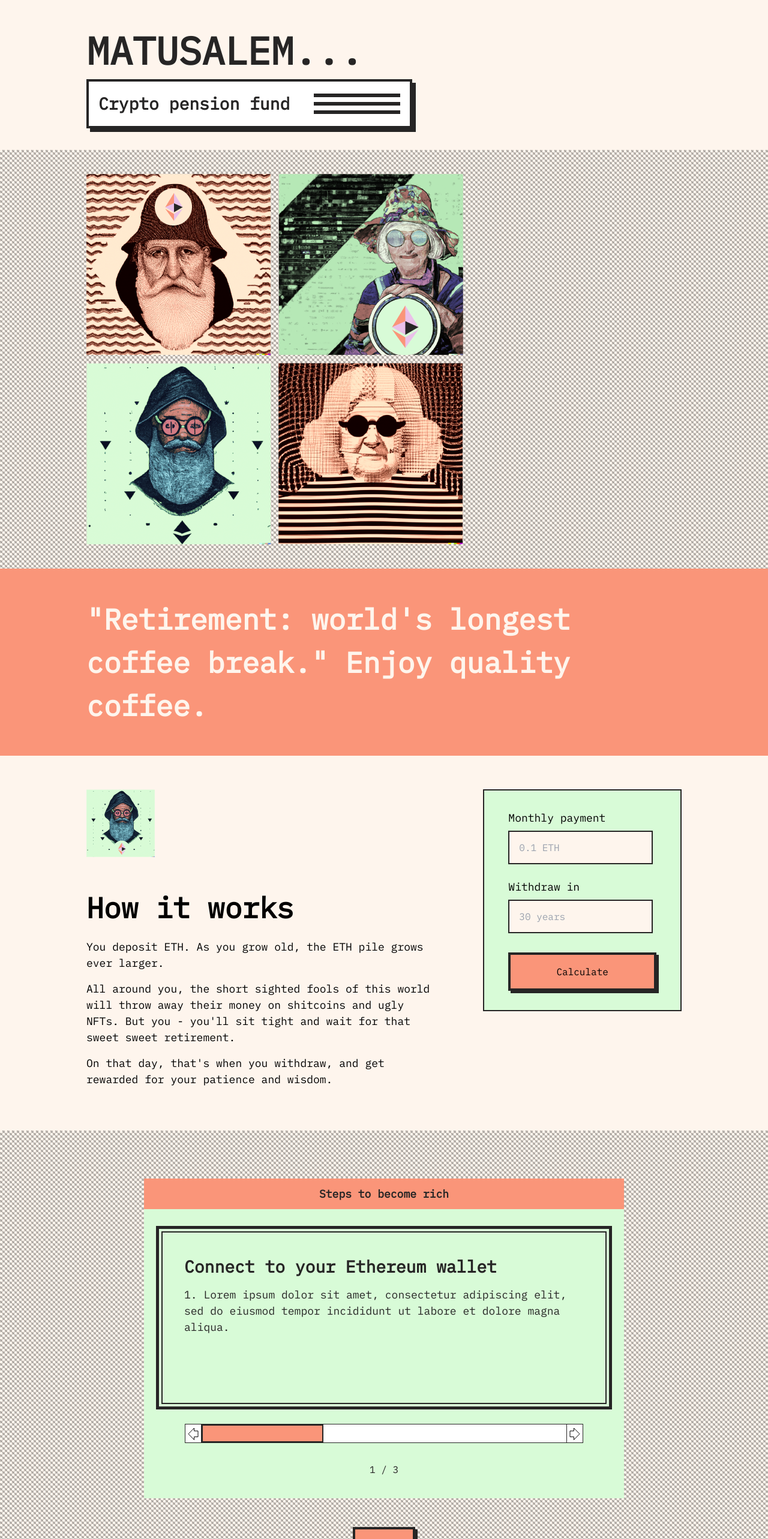
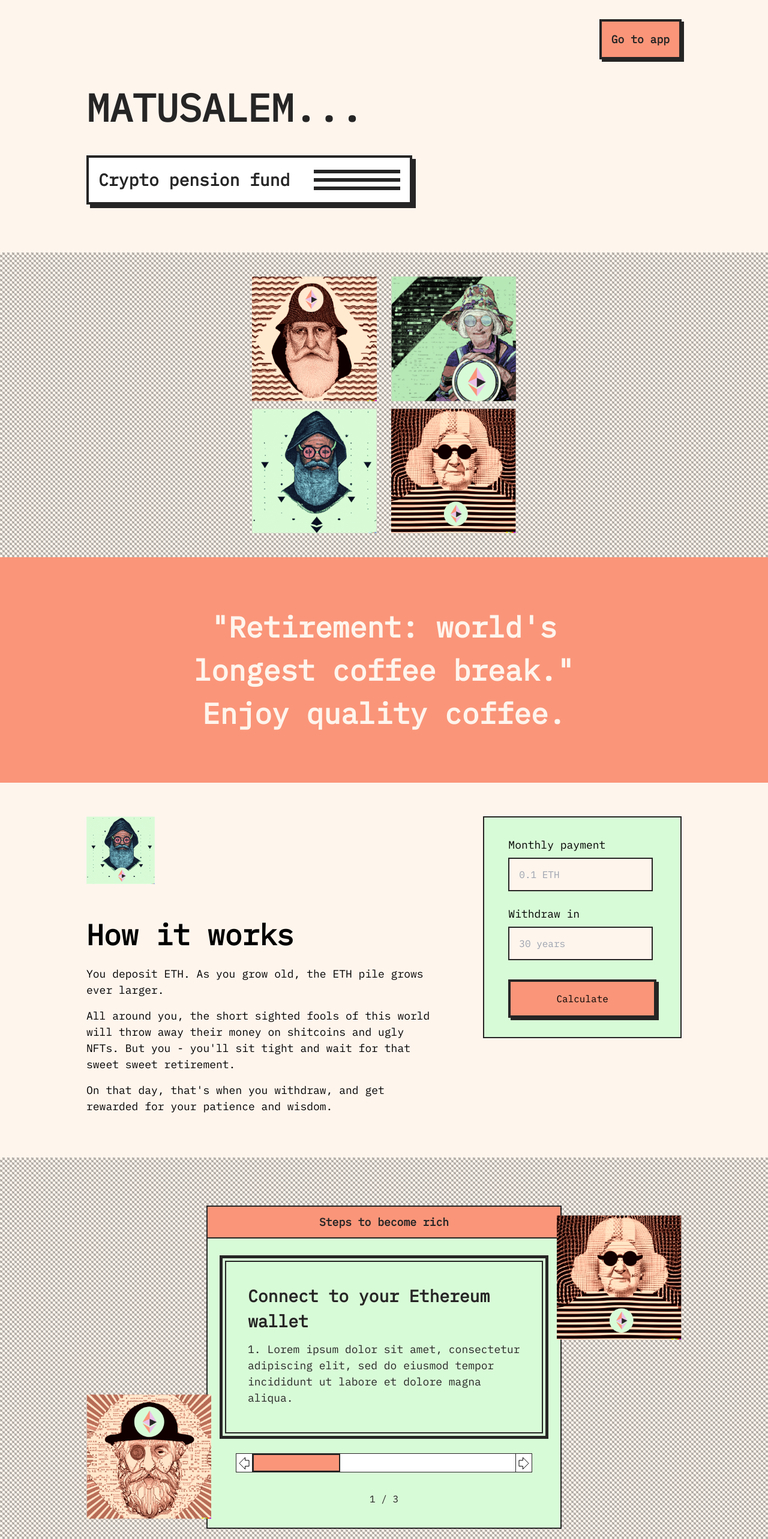
Before and after one commit to subvisual/matusalem, a SvelteKit app in the folder frontend/: page / in a window 1280 px wide. Shown: the top 2566 px of the page at 60% size. Built offline with nearby package versions, Linux system fonts and the light colour scheme.

Commit message:
Landing updates (#2)
- Update images
- Add social icons and links
- Layout adjustments

```diff
--- a/frontend/src/lib/components/Hero.svelte
+++ b/frontend/src/lib/components/Hero.svelte
@@ -10,11 +10,12 @@
 </script>
 
 <CheckeredBg class="py-10 px-36">
-  <div class="grid grid-rows-2 grid-cols-2 gap-3 w-fit">
-    {#each imgs as img}
+  <div class="grid grid-rows-2 grid-cols-2 gap-x-6 gap-y-3 w-fit mx-auto">
+    {#each imgs as img, index}
       <img
+        class="h-52 w-52"
         src={img}
-        alt="old person 1"
+        alt="old person {index + 1}"
       />
     {/each}
   </div>
--- a/frontend/src/lib/components/RevSimulator.svelte
+++ b/frontend/src/lib/components/RevSimulator.svelte
@@ -55,6 +55,7 @@
     <p class="mb-2">Monthly payment</p>
     <Input
       type="number"
+      step="0.001"
       placeholder="0.1 ETH"
     />
   </div>
--- a/frontend/src/lib/components/Steps.svelte
+++ b/frontend/src/lib/components/Steps.svelte
@@ -30,11 +30,13 @@
   }
 </script>
 
-<div class="w-[50rem] max-w-full mx-auto">
-  <h4 class="bg-orange flex justify-center p-3">Steps to become rich</h4>
+<div class="max-w-full mx-auto border-2 border-black">
+  <h4 class="bg-orange flex justify-center p-3 border-b-2 border-black"
+    >Steps to become rich</h4
+  >
   <div class="bg-lightGreen p-5 pt-7 pb-9">
     <div class="border-[5px] border-black p-1">
-      <div class="border-2 h-72 border-black p-9">
+      <div class="border-2 min-h-[18rem] border-black p-9">
         <h3 class="mb-3">{steps[current].title}</h3>
         <p>{steps[current].description}</p>
       </div>
--- /dev/null
+++ b/frontend/src/lib/components/icons/Github.svelte
@@ -0,0 +1,14 @@
+<svg
+  width="49"
+  height="49"
+  viewBox="0 0 49 49"
+  fill="black"
+  xmlns="http://www.w3.org/2000/svg"
+  class={$$props.class}
+>
+  <path
+    fill-rule="evenodd"
+    clip-rule="evenodd"
+    d="M48.3447 0.631348H0.344727V48.6313H18.3373C18.3407 48.2481 18.3757 44.2287 18.3635 42.1662C11.6878 43.616 10.2793 38.9485 10.2793 38.9485C9.18757 36.1771 7.61404 35.439 7.61404 35.439C5.43497 33.9494 7.77906 33.9789 7.77906 33.9789C10.188 34.1498 11.455 36.4526 11.455 36.4526C13.5958 40.1198 17.0729 39.0604 18.4402 38.4475C18.6582 36.8961 19.277 35.8382 19.9636 35.2386C14.6345 34.633 9.0314 32.5733 9.0314 23.3767C9.0314 20.7571 9.96697 18.6149 11.5022 16.9367C11.2547 16.3297 10.4311 13.8899 11.7365 10.5852C11.7365 10.5852 13.752 9.93983 18.337 13.0456C20.2509 12.5138 22.3047 12.2471 24.3453 12.2382C26.3829 12.2471 28.4368 12.5138 30.3536 13.0456C34.9357 9.93983 36.9468 10.5852 36.9468 10.5852C38.2566 13.8899 37.433 16.3297 37.1855 16.9367C38.7237 18.6149 39.6533 20.7571 39.6533 23.3767C39.6533 32.5969 34.0414 34.6257 28.6946 35.2194C29.5565 35.9605 30.3241 37.425 30.3241 39.6645C30.3241 42.541 30.3512 48.1749 30.3535 48.6313H48.3447V0.631348Z"
+  />
+</svg>
--- /dev/null
+++ b/frontend/src/lib/components/icons/LinkedIn.svelte
@@ -0,0 +1,14 @@
+<svg
+  width="49"
+  height="49"
+  viewBox="0 0 49 49"
+  fill="black"
+  xmlns="http://www.w3.org/2000/svg"
+  class={$$props.class}
+>
+  <path
+    fill-rule="evenodd"
+    clip-rule="evenodd"
+    d="M48.293 0.631348H0.292969V48.6313H48.293V0.631348ZM11.0668 15.5379C13.3665 15.5379 15.2308 13.6737 15.2308 11.374C15.2308 9.07424 13.3665 7.20996 11.0668 7.20996C8.76707 7.20996 6.90279 9.07424 6.90279 11.374C6.90279 13.6737 8.76707 15.5379 11.0668 15.5379ZM19.0443 18.6153H25.9453V21.7767C25.9453 21.7767 27.818 18.0313 32.9134 18.0313C37.4587 18.0313 41.2239 20.2704 41.2239 27.0954V41.4873H34.0725V28.8393C34.0725 24.8132 31.923 24.3704 30.2851 24.3704C26.8859 24.3704 26.304 27.3024 26.304 29.3645V41.4873H19.0443V18.6153ZM14.6966 18.6153H7.43692V41.4873H14.6966V18.6153Z"
+  />
+</svg>
--- /dev/null
+++ b/frontend/src/lib/components/icons/Twitter.svelte
@@ -0,0 +1,14 @@
+<svg
+  width="49"
+  height="49"
+  viewBox="0 0 49 49"
+  fill="black"
+  xmlns="http://www.w3.org/2000/svg"
+  class={$$props.class}
+>
+  <path
+    fill-rule="evenodd"
+    clip-rule="evenodd"
+    d="M48.8188 0.631348H0.818848V48.6313H48.8188V0.631348ZM38.1573 19.6828C38.1573 19.383 38.1534 19.0834 38.1418 18.7836C39.3834 17.816 40.4583 16.6034 41.3123 15.227C40.1741 15.7721 38.9466 16.1397 37.6598 16.3033C38.9751 15.4584 39.9815 14.1095 40.4583 12.5015C39.2283 13.2919 37.8691 13.8642 36.4182 14.164C35.2593 12.8285 33.6082 11.9971 31.78 11.9971C28.2684 11.9971 25.4222 15.077 25.4222 18.879C25.4222 19.4105 25.4778 19.9418 25.5863 20.4461C20.3034 20.1599 15.6173 17.4207 12.483 13.2507C11.9326 14.2728 11.6199 15.4584 11.6199 16.7122C11.6199 19.097 12.7427 21.2092 14.4507 22.4493C13.4081 22.4084 12.4262 22.0951 11.5683 21.5909V21.6727C11.5683 25.0114 13.7608 27.7914 16.6716 28.4182C16.1341 28.5818 15.5734 28.6634 14.9959 28.6634C14.5863 28.6634 14.1859 28.6224 13.797 28.5407C14.607 31.2662 16.9558 33.2694 19.7375 33.3103C17.5618 35.1636 14.8189 36.2676 11.8409 36.2676C11.328 36.2676 10.8228 36.2267 10.3254 36.1722C13.1393 38.1209 16.4791 39.2656 20.0708 39.2656C31.7632 39.2656 38.1573 28.7723 38.1573 19.6828Z"
+  />
+</svg>
--- a/frontend/src/routes/+page.svelte
+++ b/frontend/src/routes/+page.svelte
@@ -6,11 +6,18 @@
   import Steps from "$lib/components/Steps.svelte";
   import Finiam from "$lib/components/Finiam.svelte";
   import Lever from "$lib/components/icons/Lever.svelte";
+  import Github from "$lib/components/icons/Github.svelte";
+  import Twitter from "$lib/components/icons/Twitter.svelte";
+  import LinkedIn from "$lib/components/icons/LinkedIn.svelte";
+  import image3 from "$lib/images/image3.png";
+  import image5 from "$lib/images/image5.png";
 </script>
 
-<header class="px-36 py-9 text-black">
-  <nav />
-  <h1 class="">MATUSALEM...</h1>
+<header class="px-36 text-black pt-8 pb-20">
+  <nav class="flex justify-end">
+    <Button color="orange"><h4><a href="/app">Go to app</a></h4></Button>
+  </nav>
+  <h1 class="mb-8 mt-8">MATUSALEM...</h1>
   <div
     class="inline-flex items-center gap-10 p-4 bg-white border-4 border-black shadow-black shadow-[6px_6px]"
   >
@@ -25,8 +32,8 @@
 
 <Hero />
 
-<section class="bg-orange px-36 py-12 text-beige">
-  <h2 class=" ">
+<section class="bg-orange px-36 py-20 text-beige">
+  <h2 class="px-32 text-center">
     "Retirement: world's longest coffee break." Enjoy quality coffee.
   </h2>
 </section>
@@ -34,20 +41,65 @@
 <HowItWorks />
 
 <CheckeredBg class="px-36 py-20 text-black">
-  <Steps />
+  <div class="flex items-center">
+    <img
+      class="h-52 w-52 self-end mb-4 -mr-2 z-10"
+      src={image3}
+      alt="old person 3"
+    />
+    <Steps />
+    <img
+      class="h-52 w-52 self-start mt-4 -ml-2 z-10"
+      src={image5}
+      alt="old person 5"
+    />
+  </div>
   <Button
     color="orange"
-    class="mt-12 mx-auto bg-lightPurple"><h4>Try it</h4></Button
+    class="mt-12 mx-auto bg-lightPurple"
+    ><h4><a href="/app">Try it</a></h4></Button
   >
 </CheckeredBg>
 
 <footer class="px-36 py-12 text-black flex justify-around gap-16">
   <div class="inline-flex p-6 items-end gap-4">
     <Lever height="40px" />
-    <p>Made by <Finiam class="fill-black" /> </p>
+    <p
+      >Made by <a
+        href="https://finiam.com/"
+        target="_blank"
+        rel="noreferrer"
+      >
+        <Finiam class="fill-black" />
+      </a>
+    </p>
   </div>
   <div class="bg-white border w-72 border-black flex flex-col gap-[0.05rem]">
     <h4 class="p-3 border-b border-black">Contact us</h4>
-    <div class="flex border-t border-black">add socials</div>
+    <div
+      class="flex py-5 gap-3 border-t border-black items-center justify-center"
+    >
+      <a
+        href="https://www.linkedin.com/company/finiam/"
+        target="_blank"
+        rel="noreferrer"
+      >
+        <LinkedIn class="fill-black" />
+      </a>
+      <a
+        href="https://twitter.com/wearefiniam"
+        target="_blank"
+        rel="noreferrer"
+      >
+        <Twitter class="fill-black" />
+      </a>
+      <a
+        href="https://github.com/finiam"
+        target="_blank"
+        rel="noreferrer"
+      >
+        <Github class="fill-black" />
+      </a>
+    </div>
   </div>
 </footer>
```
Also changed, not shown: frontend/src/lib/images/image3.png, frontend/src/lib/images/image5.png.
